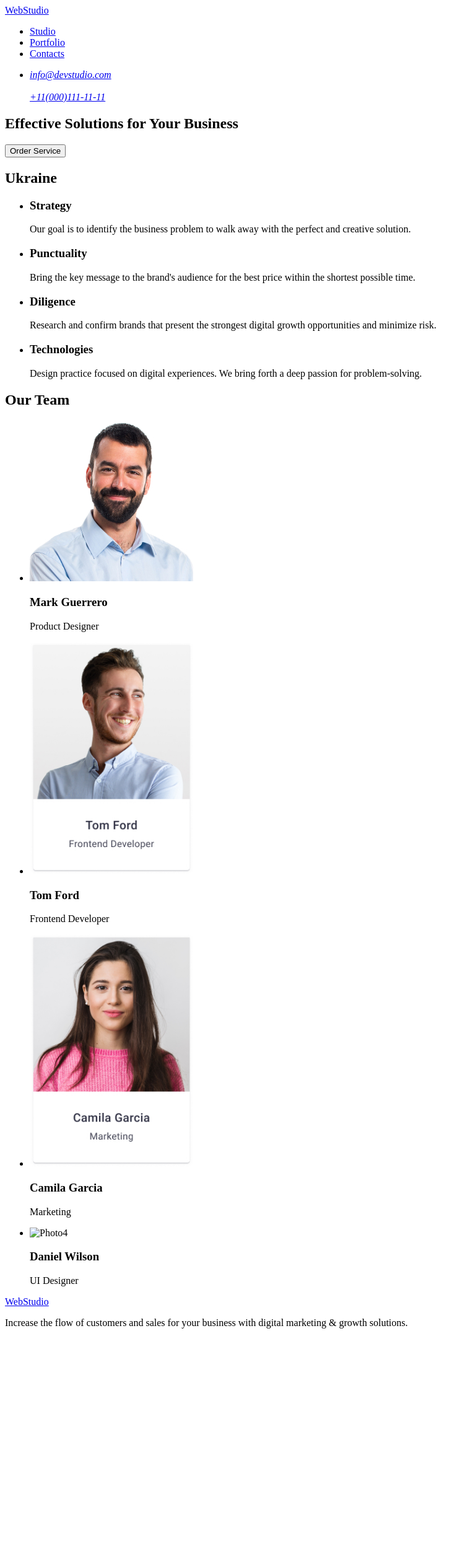
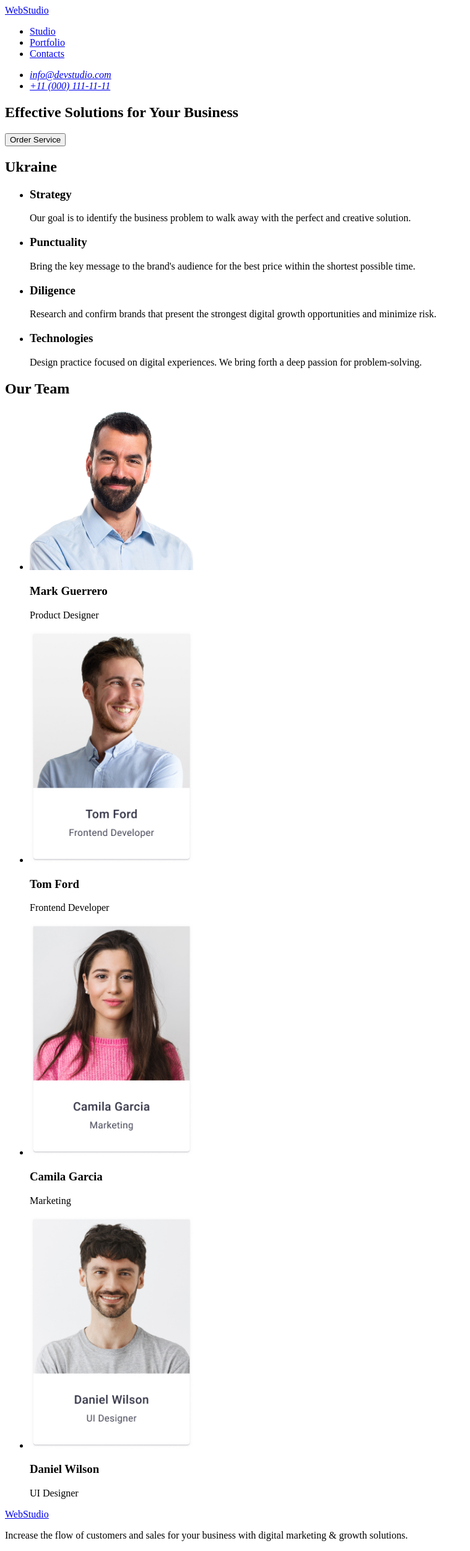
Before and after one commit to Pasha0923/goit-markup-hw-01, a plain HTML site: page index.html in a window 1280 px wide. Shown: the whole page at 62% size, without its empty margins (0-759 px from the left). Before the commit the page ends 2160 px from the top, so only its background shows below. Drawn offline with Linux system fonts and the light colour scheme.

Commit message:
Update index.html
add change final

```diff
--- a/index.html
+++ b/index.html
@@ -10,7 +10,7 @@
 <body>
     <header>
 
-        <!-- menu nav -->
+
         <nav>
             <a href="./index.html">WebStudio</a>
             <ul>
@@ -29,13 +29,17 @@
         <address>
             <ul>
                 <li>
-                    <a href="malto:info@devstudio.com">info@devstudio.com</a>
-                </li> </br>
-                <a href="tel:+110001111111">+11(000)111-11-11</a> </br>
+                    <a href="mailto:info@devstudio.com">info@devstudio.com</a>
+                </li>
+                <li>
+                    <a href="tel:+110001111111">+11 (000) 111-11-11</a>
+                </li>
+            </ul>
         </address>
-        </ul>
+
 
     </header>
+
     <main>
         <section>
             <h1>Effective Solutions for Your Business</h1>
@@ -97,7 +101,7 @@
                 </li>
 
                 <li>
-                    <img src="./images/Team Card 4.jpg Card 4.jpg" alt="Photo4" width="264" />
+                    <img src="./images/Team Card 4.jpg" alt="Photo4" width="264" />
                     <h3>Daniel Wilson</h3>
                     <p>UI Designer</p>
                 </li>
```
